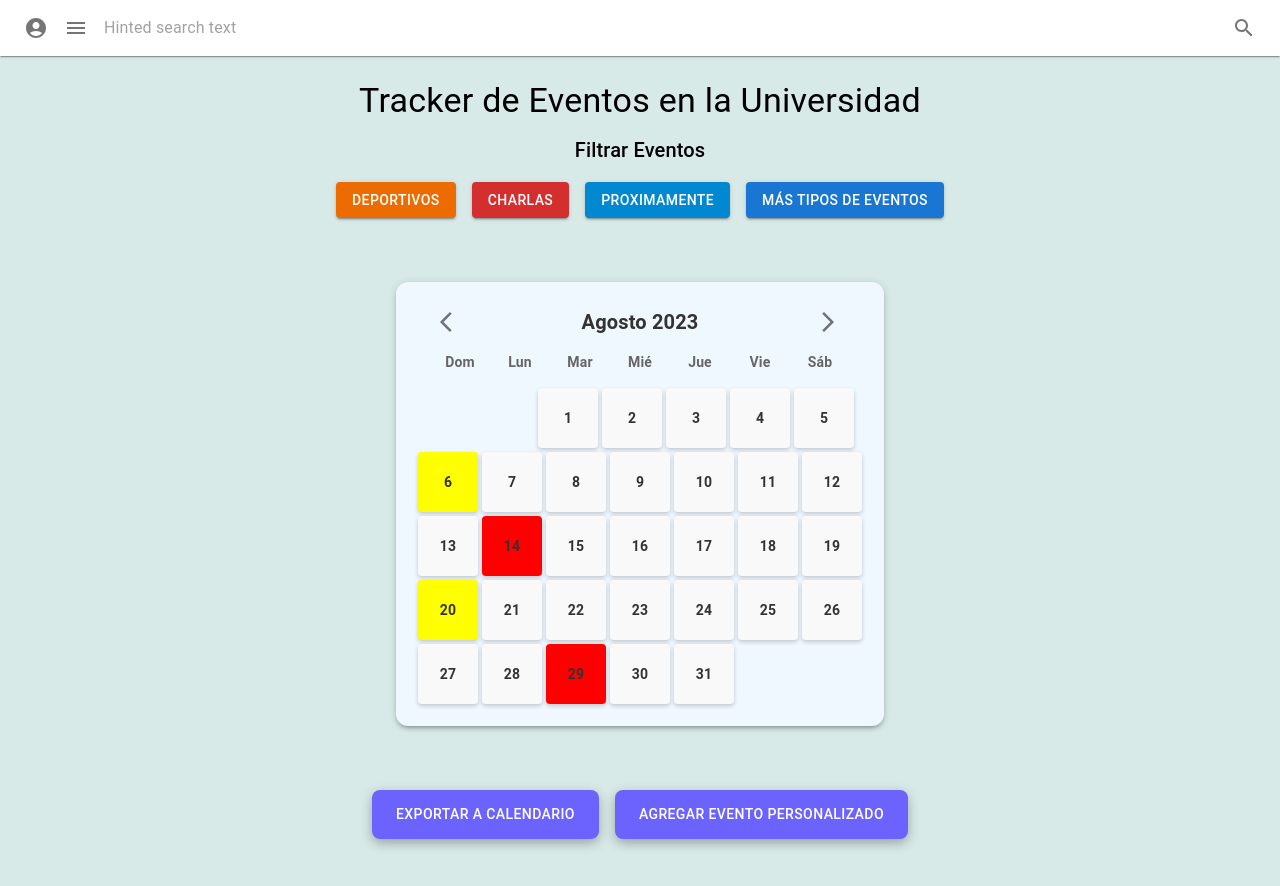
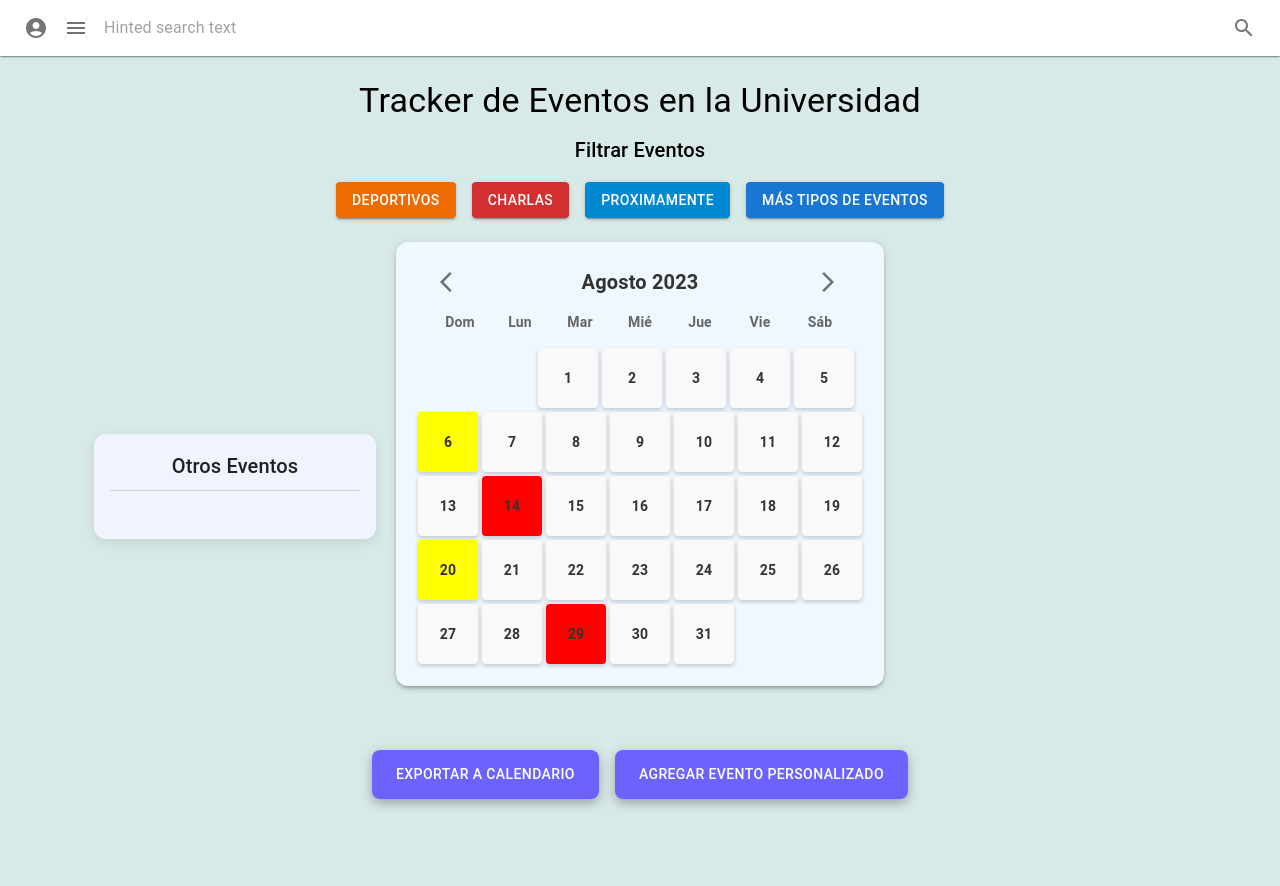
Before and after one commit to Kodamonkey/tracker-universitario, a React (Create React App) app: page / in a window 1280 px wide. Both pictures are taken after a click on the button "MÁS TIPOS DE EVENTOS". Shown: the top 886 px of the page. Built offline with nearby package versions, Linux system fonts and the light colour scheme.

Commit message:
Se modifica el checklist de eventos

```diff
--- a/src/components/FiltroEventos.jsx
+++ b/src/components/FiltroEventos.jsx
@@ -9,11 +9,14 @@ import {
   Typography,
   Stack,
   Button,
+  Paper,
+  Divider,
 } from "@mui/material";
 
 const FiltroEventos = ({ eventos, visibleEventos, onFilterChange }) => {
   const [selectedFilter, setSelectedFilter] = useState(null);
   const [checklistItems, setChecklistItems] = useState([]);
+  const [showChecklist, setShowChecklist] = useState(false);
 
   // Maneja el cambio de visibilidad para cada evento en el checklist
   const handleCheckboxChange = (eventKey) => {
@@ -29,15 +32,15 @@ const FiltroEventos = ({ eventos, visibleEventos, onFilterChange }) => {
   // Maneja el filtrado por tipo de evento, alternando la visibilidad
   const handleFilterClick = (filter) => {
     if (selectedFilter === filter) {
-      // Si el filtro ya está seleccionado, deseleccionarlo para minimizar
       setSelectedFilter(null);
       setChecklistItems([]);
+      setShowChecklist(false);
     } else {
-      // Si no está seleccionado, mostrar los eventos del filtro
       setSelectedFilter(filter);
       setChecklistItems(
         Object.entries(eventos).filter(([key, value]) => value.type === filter)
       );
+      setShowChecklist(true);
     }
   };
 
@@ -81,8 +84,30 @@ const FiltroEventos = ({ eventos, visibleEventos, onFilterChange }) => {
           Más tipos de eventos
         </Button>
       </Stack>
-      {/* Checklist de Eventos */}
-      {selectedFilter && (
+
+      {/* Cuadro flotante de checklist de eventos */}
+      {showChecklist && (
+        <Paper
+          elevation={4}
+          sx={{
+            position: "absolute",
+            top: "300px", // Ajusta este valor para controlar la posición vertical
+            left: "-120px", // Ajusta este valor para controlar la posición horizontal
+            width: 250,
+            padding: 2,
+            backgroundColor: "#f0f4ff", // Color de fondo personalizado
+            borderRadius: "12px",
+            boxShadow: "0px 4px 12px rgba(0, 0, 0, 0.1)", // Sombra para hacerlo más atractivo
+            zIndex: 1000, // Asegura que esté sobre otros elementos
+          }}
+        >
+          <Typography
+            variant="h6"
+            sx={{ textAlign: "center", marginBottom: 1 }}
+          >
+            {selectedFilter} Eventos
+          </Typography>
+          <Divider sx={{ marginBottom: 2 }} /> {/* Línea de separación */}
           <List>
             {checklistItems.map(([key, event], index) => (
               <ListItem key={index} disablePadding>
@@ -91,12 +116,14 @@ const FiltroEventos = ({ eventos, visibleEventos, onFilterChange }) => {
                     edge="start"
                     checked={!!visibleEventos[key]}
                     onChange={() => handleCheckboxChange(key)}
+                    sx={{ color: event.color || "primary.main" }}
                   />
                 </ListItemIcon>
                 <ListItemText primary={event.name} />
               </ListItem>
             ))}
           </List>
+        </Paper>
       )}
     </Box>
   );
```
Lines whose indentation alone changed are shown as unchanged.
